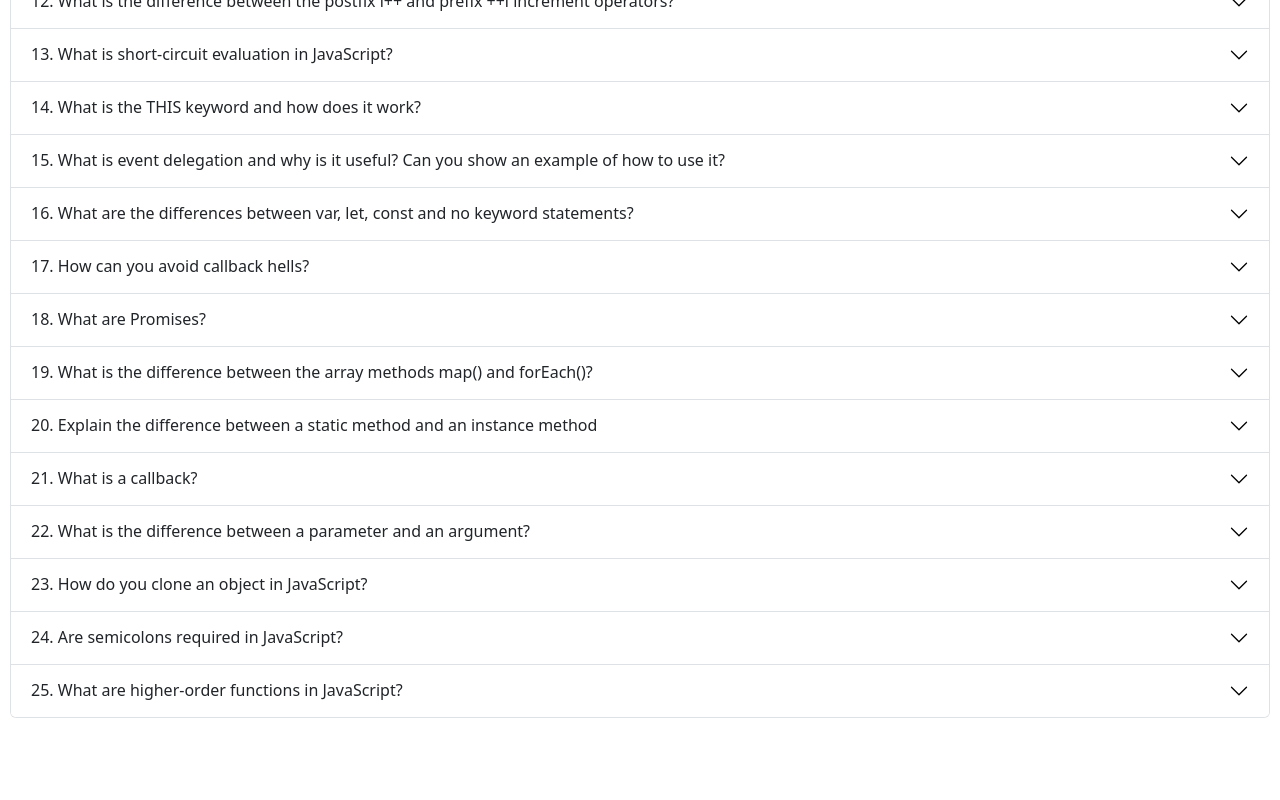
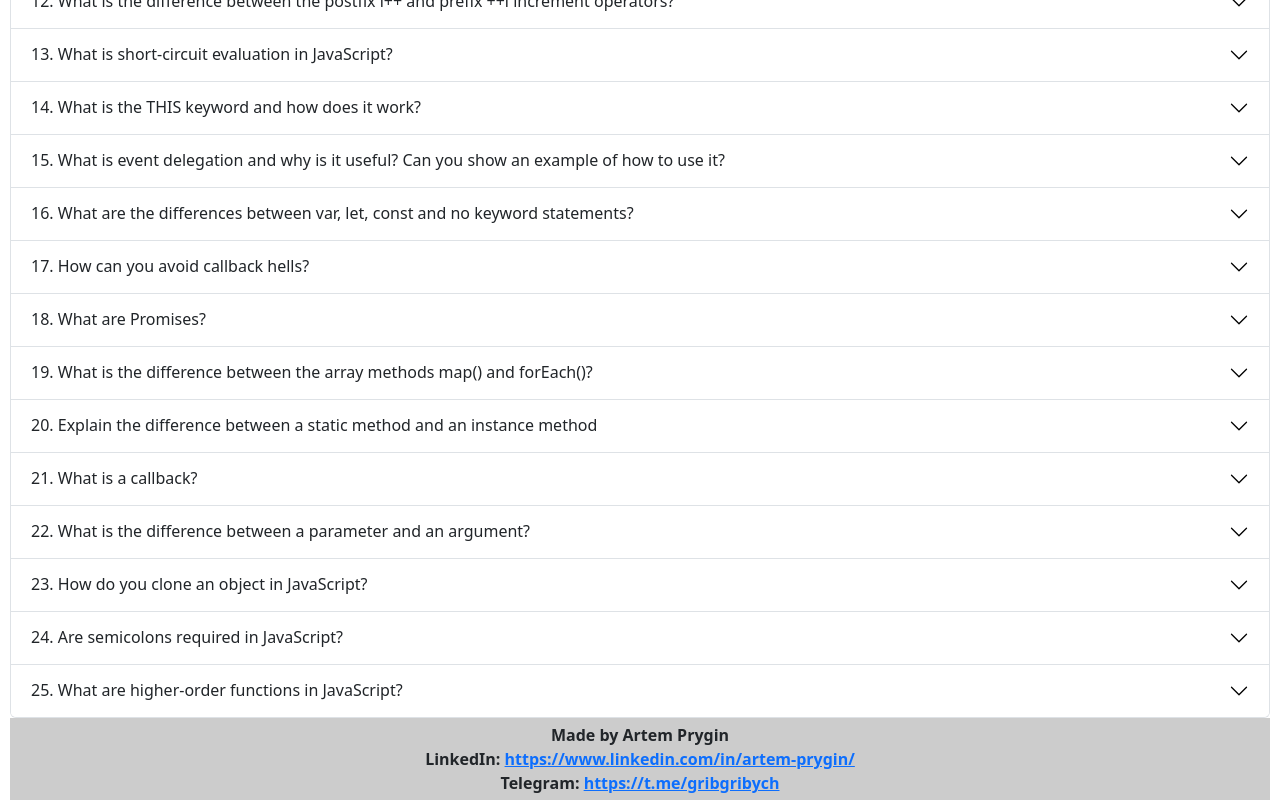
Before and after one commit to artem-prygin/interview-questions, a plain HTML site: page index.html in a window 1280 px wide. Shown: the part 678-1478 px from the top of the page. Before the commit the page ends 1406 px from the top, so only its background shows below. Drawn offline with nearby package versions, Linux system fonts and the light colour scheme.

Commit message:
style updates

```diff
--- a/index.html
+++ b/index.html
@@ -56,6 +56,16 @@
         </div>
     </section>
 
+    <footer>
+        Made by Artem Prygin
+        <div class="">
+            LinkedIn: <a target="_blank" href="https://www.linkedin.com/in/artem-prygin/">https://www.linkedin.com/in/artem-prygin/</a>
+        </div>
+        <div class="">
+            Telegram: <a target="_blank" href="https://t.me/gribgribych">https://t.me/gribgribych</a>
+        </div>
+    </footer>
+
     <script src="https://cdn.jsdelivr.net/npm/bootstrap@5.2.0/dist/js/bootstrap.bundle.min.js"
             integrity="sha384-A3rJD856KowSb7dwlZdYEkO39Gagi7vIsF0jrRAoQmDKKtQBHUuLZ9AsSv4jD4Xa"
             crossorigin="anonymous"></script>
--- a/style.css
+++ b/style.css
@@ -1,5 +1,5 @@
 body {
-    margin: 70px 10px 10px;
+    margin: 70px 10px 0 10px;
 }
 
 nav {
@@ -20,6 +20,16 @@ a {
     word-break: break-all;
 }
 
+footer {
+    display: flex;
+    align-items: center;
+    justify-content: center;
+    flex-direction: column;
+    padding: 5px;
+    background: #ccc;
+    font-weight: 700;
+}
+
 @media screen and (max-width: 575px) {
     body {
         margin-top: 120px;
```
